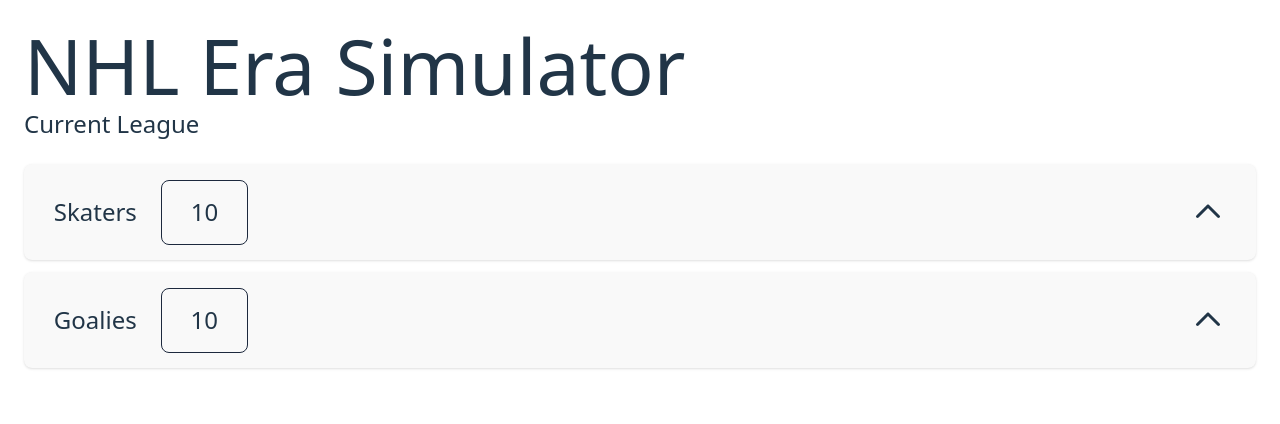
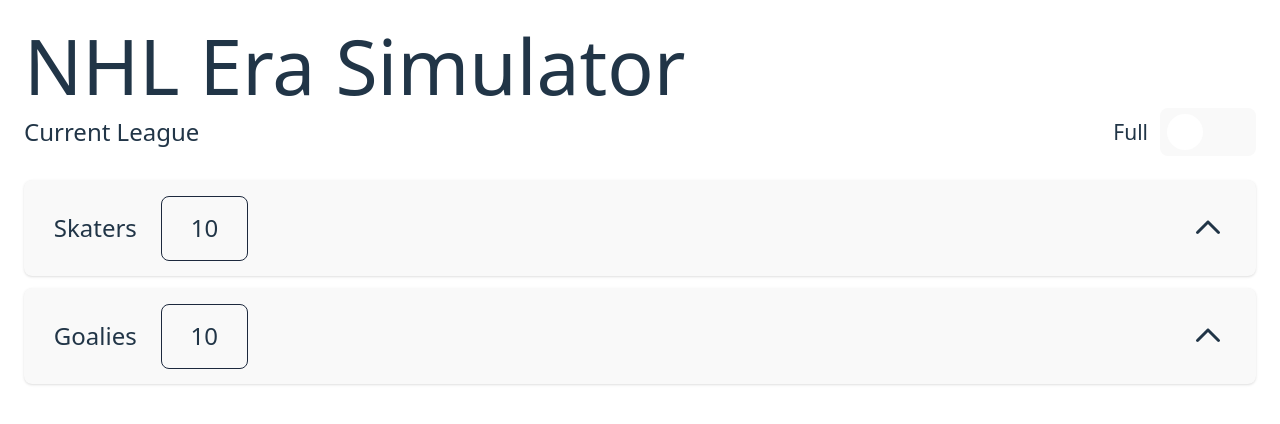
Before and after one commit to Damon-Thomas/nhl-era-rewind, a React (Vite) app: page / in a window 1280 px wide. Shown: the top 424 px of the page. Built offline with nearby package versions, Linux system fonts and the light colour scheme.

Commit message:
feat: implement LeagueToggle component and integrate it into App for league selection

```diff
--- a/src/App.tsx
+++ b/src/App.tsx
@@ -11,10 +11,12 @@
 } from "./data/league/preSortedLeague";
 import StatsDropDown from "./components/DropDown";
 import type { Player } from "./types/player";
+import LeagueToggle from "./components/LeagueToggle";
 
 function App() {
-  // setCurrentLeagueSelector will be used to toggle between full league and position-based stats commented out for now
-  const [currentLeagueSelector] = useState<"full" | "position">("full");
+  const [currentLeagueSelector, setCurrentLeagueSelector] = useState<
+    "full" | "position"
+  >("full");
   // Separate league selection and page state for each stat category
   const [skaterLeagueSelection, setSkaterLeagueSelection] = useState<
     10 | 25 | 50 | 100
@@ -28,10 +30,6 @@
   const [defensemenLeagueSelection, setDefensemenLeagueSelection] = useState<
     10 | 25 | 50 | 100
   >(10);
-
-  // const handleLeagueSelectorChange = (value: "full" | "position") => {
-  //   setCurrentLeagueSelector(value);
-  // };
 
   // Roster and sort state
   const [skaterRoster, setSkaterRoster] = useState<Player[]>(sortedRoster);
@@ -142,6 +140,10 @@
       <div className="w-full">
         <div className="flex  justify-between items-center mb-4 ">
           <h2 className="">Current League</h2>
+          <LeagueToggle
+            setCurrentLeagueSelector={setCurrentLeagueSelector}
+            currentLeagueSelector={currentLeagueSelector}
+          />
         </div>
         <div className="flex flex-col md:gap-2 w-full">
           <>
--- a/src/components/HeadingRow.tsx
+++ b/src/components/HeadingRow.tsx
@@ -40,7 +40,7 @@
 
   return (
     <>
-      {type === "skater" ? (
+      {type != "goalie" ? (
         <>
           <HeadingEntry
             label="Player Name"
@@ -83,7 +83,7 @@
             size="sm"
           />
         </>
-      ) : type === "goalie" ? (
+      ) : (
         <>
           <HeadingEntry
             label="Player Name"
@@ -126,7 +126,7 @@
             size="sm"
           />
         </>
-      ) : type === "defensemen" ? null : type === "forwards" ? null : null}
+      )}
     </>
   );
 }
--- /dev/null
+++ b/src/components/LeagueToggle.tsx
@@ -0,0 +1,39 @@
+export default function LeagueToggle({
+  currentLeagueSelector,
+  setCurrentLeagueSelector,
+}: {
+  currentLeagueSelector: "full" | "position";
+  setCurrentLeagueSelector: React.Dispatch<
+    React.SetStateAction<"full" | "position">
+  >;
+}) {
+  return (
+    <div className="flex items-center gap-2">
+      <label className="text-sm font-medium">
+        {currentLeagueSelector === "full" ? "Full" : "Pos"}
+      </label>
+      <button
+        className={`p-0! rounded-md h-8 w-16 ${
+          currentLeagueSelector === "full" ? "bg-blue-500 " : "bg-gray-800 "
+        }`}
+        onClick={() =>
+          setCurrentLeagueSelector(
+            currentLeagueSelector === "full" ? "position" : "full"
+          )
+        }
+      >
+        <div className="w-full h-full px-1 py-1 rounded-xl bg- flex items-center justify-start">
+          <div
+            className={`h-6 w-6  rounded-full bg-white ${
+              currentLeagueSelector === "full"
+                ? "translate-x-0"
+                : "translate-x-8"
+            } transition-transform`}
+          >
+            {" "}
+          </div>
+        </div>
+      </button>
+    </div>
+  );
+}
```
